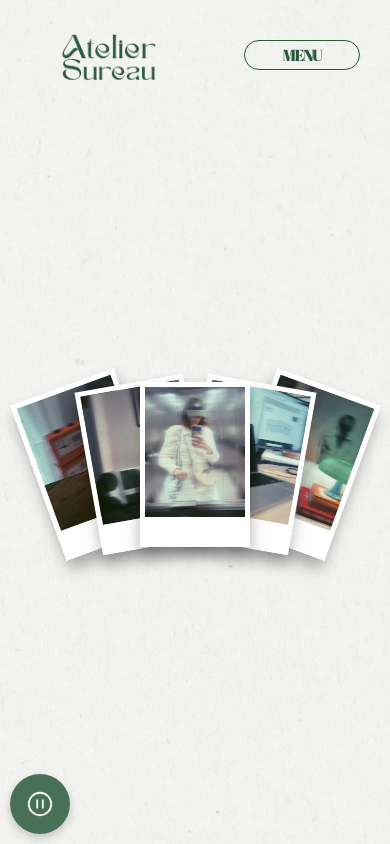
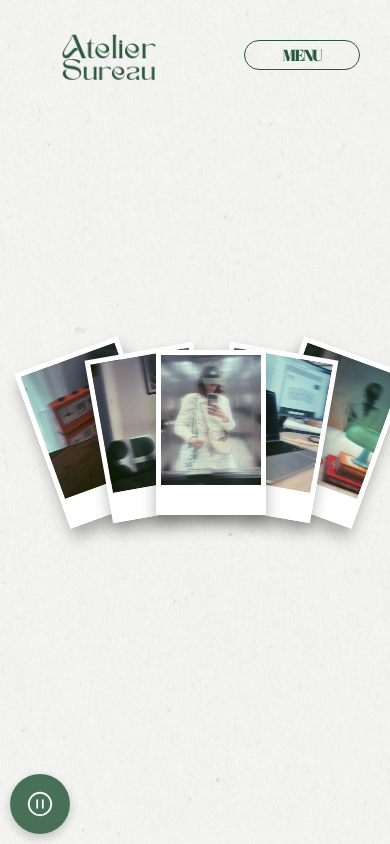
Before and after one commit to morganebdlx/portfolio-mbdlx, a React (Vite) app: page / in a window 390 px wide. Shown: the top 844 px of the page. Built offline with nearby package versions, Linux system fonts and the light colour scheme.

Commit message:
correction rapide

```diff
--- a/src/components/PhotosSection.css
+++ b/src/components/PhotosSection.css
@@ -4,8 +4,6 @@
   display: flex;
   justify-content: center;
   align-items: center;
-  position: relative;
-  padding: 2rem 0;
 }
 
 .photo-1,
@@ -110,8 +108,4 @@
     margin: 0;
   }
 
-  .photos-section {
-    width: 90%;
-    height: 70vh;
-  }
 }
--- a/src/pages/About.jsx
+++ b/src/pages/About.jsx
@@ -33,7 +33,7 @@ export default function About() {
 
         <section className="timeline-item">
           <h2>2018</h2>
-          <p>Je signe chez Joon le jour de mon anniversaire, le 8 janvier. Ca y est j'ai un pied chez Air France : le rêve de toute une vie se réalise. Let's go ! Quelle aventure ! Participer aux premiers vols d’une nouvelle compagnie aérienne, être là pour les inaugurations, faire partie des "anciennes" en quelques mois, transmettre avec pédagogie aux nouvelles recrues, et surtout continuer d’apprendre. Je découvre l’Europe, mais aussi des destinations plus lointaines commeLe Caire, Mumbai, Le Cap ou encore Les Seychelles. Le rythme est intense, low-cost oblige : épuisant, mais galvanisant. Une super ambiance, une vraie solidarité entre collègues. Et puis un jour, on apprend qu’un nouveau PDG prend la tête d'AF-KLM et Joon c'est pas son truc... </p>
+          <p>Je signe chez Joon le jour de mon anniversaire, le 8 janvier. Ca y est j'ai un pied chez Air France : le rêve de toute une vie se réalise. Let's go ! Quelle aventure ! Participer aux premiers vols d’une nouvelle compagnie aérienne, être là pour les inaugurations, faire partie des "anciennes" en quelques mois, transmettre avec pédagogie aux nouvelles recrues, et surtout continuer d’apprendre. Je découvre l’Europe, mais aussi des destinations plus lointaines comme Le Caire, Mumbai, Le Cap ou encore Les Seychelles. Le rythme est intense, low-cost oblige : épuisant, mais galvanisant. Une super ambiance, une vraie solidarité entre collègues. Et puis un jour, on apprend qu’un nouveau PDG prend la tête d'AF-KLM et Joon c'est pas son truc... </p>
         </section>
 
         <section className="timeline-item">
```
